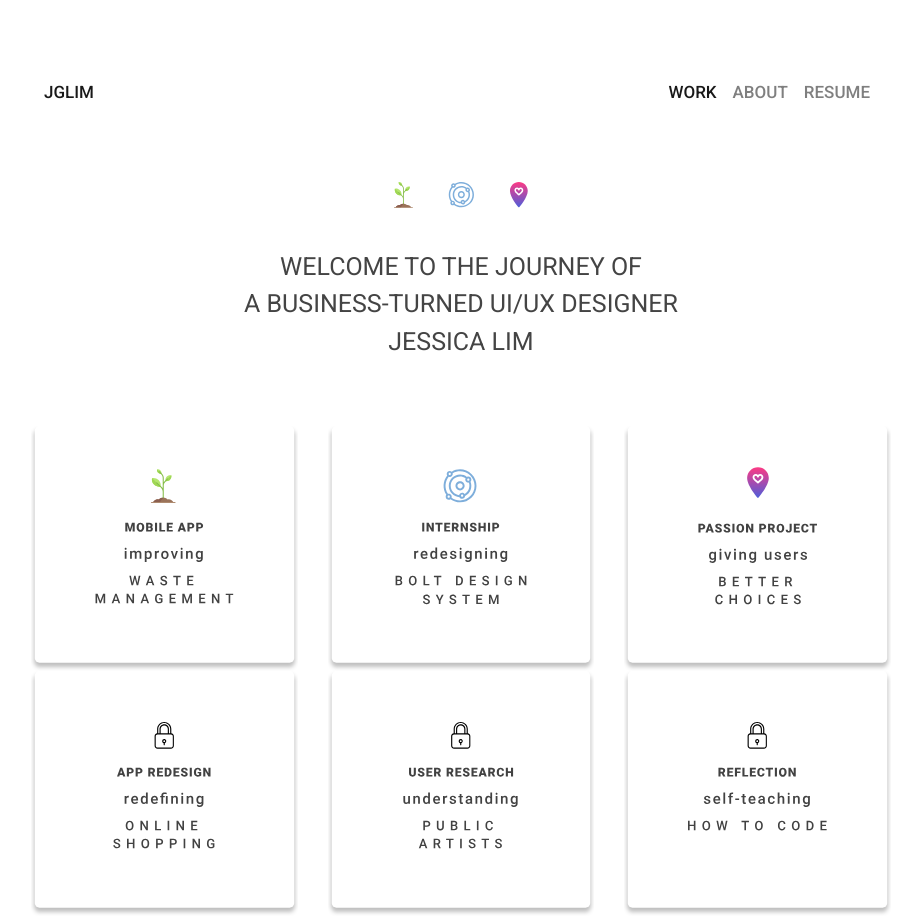
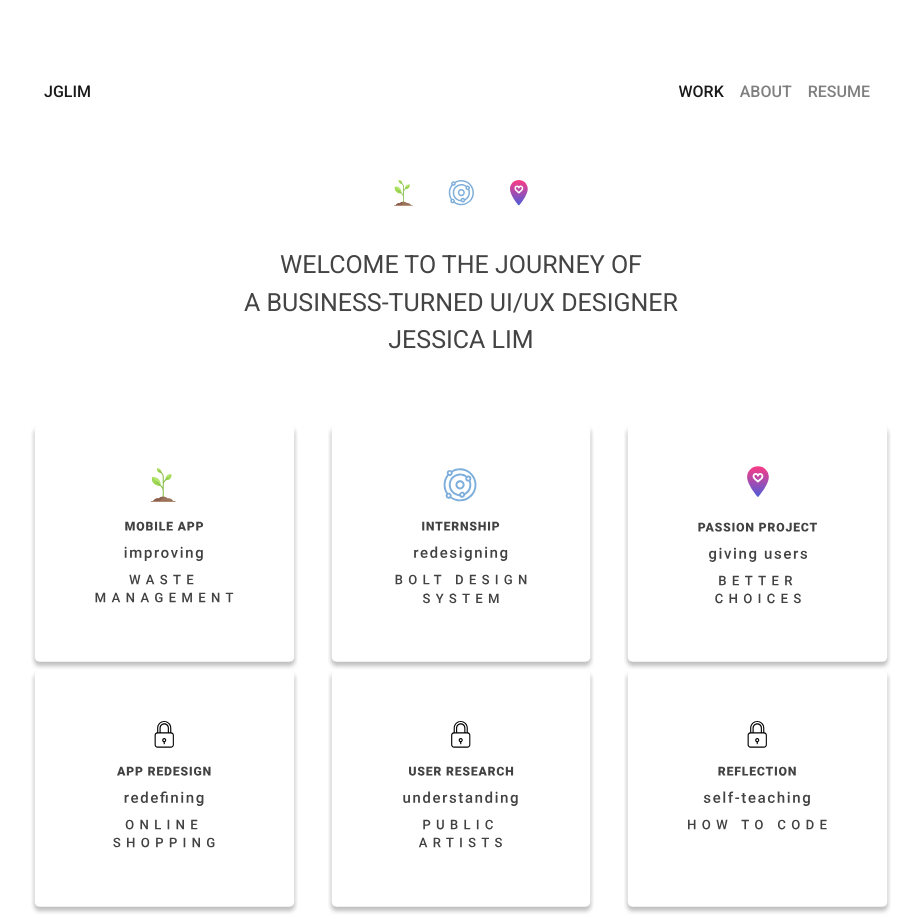
Before and after one commit to jglim997/PUI21-Final-Project, a plain HTML site: page index.html in a window 1280 px wide. Shown: the top 919 px of the page, without its empty margins (179-1100 px from the left). Drawn offline with nearby package versions, Linux system fonts and the light colour scheme; a web font is replaced by a local one.

Commit message:
cleaning code

```diff
--- a/about.css
+++ b/about.css
@@ -1,8 +1,4 @@
 body{
-    /* margin-left: 13rem;
-    margin-right: 13rem;
-    margin-top: 4rem;
-    margin-bottom: 20px; */
     margin-left: 15%;
     margin-right: 15%;
     margin-top: 4rem;
@@ -13,7 +9,7 @@ body{
 .logo{
     font-family: "roboto";
     text-decoration: none;
-    font-size: 18px;
+    font-size: 17px;
     color: rgb(58, 58, 58);
     font-weight: 700;
 }
@@ -21,56 +17,10 @@ body{
 .navbutton{
     font-family: "roboto";
     text-decoration: none;
-    font-size: 17px;
+    font-size: 16px;
     color: rgb(58, 58, 58);
     font-weight: 500;
 }
-
-/* nav{
-    float: right;
-    word-spacing: 20px;
-} */
-
-
-/* .navbar{
-    float: right;
-    word-spacing: 20px;
-}
-
-header{
-
-    padding-top: 50px;
-}
-
-.navbutton {
-    border-style: solid;
-    border-radius: 12px;
-    border-width: 1px;
-    border-color: rgba(99, 99, 99, 0.822);
-    color: rgb(99, 99, 99);
-    text-decoration: none;
-    font-family: -apple-system, BlinkMacSystemFont, Segoe UI, 'Roboto', Oxygen, Ubuntu, Cantarell, 'Open Sans', 'Helvetica Neue', sans-serif;
-    padding-left: 15px;
-    padding-right: 15px;
-    padding-top: 8px;
-    padding-bottom: 8px;
-    display: inline-block;
-    font-size: 10px;
-} */
-
-/* .intro{
-    font-family: -apple-system, BlinkMacSystemFont, Segoe UI, 'Roboto', Oxygen, Ubuntu, Cantarell, 'Open Sans', 'Helvetica Neue', sans-serif;
-    font-weight: bolder;
-    letter-spacing: 40px;
-    font-size: 45px;
-    color:rgb(0, 12, 63);
-    margin-top: 150px;
-    line-height: 80px;
-    margin-left: 30%;
-    margin-right: 15%;
-    text-align: justify;
-
-} */
 
 .me{
     margin-top: 45px;
@@ -78,18 +28,15 @@ header{
     margin-right: 10%;
 }
 .bonjour{
-    /* font-family: "roboto"; */
     font-family: "francois one";
     font-weight: 500;
     font-size: 23px;
-    /* font-size: 28px; */
     margin-top: -20px;
     color: rgb(0, 0, 56);
     line-height: 28px;
     text-align: center;
     margin-left: 15%;
     margin-right: 15%;
-    /* letter-spacing: 3px; */
     margin-bottom: 13px;
     text-transform: uppercase;
 }
@@ -101,15 +48,9 @@ header{
 }
 
 .intro{
-    /* margin-left: 17%;
-    margin-right: 17%; */
     margin-left: 15%;
     margin-right: 15%;
     margin-top: 50px;
-    /* float: inline-start;
-    display: flex;
-    justify-content: space-evenly; */
-
 }
 
 .aboutme{
--- a/dou.css
+++ b/dou.css
@@ -10,7 +10,7 @@ body{
 .logo{
     font-family: "roboto";
     text-decoration: none;
-    font-size: 18px;
+    font-size: 17px;
     color: rgb(58, 58, 58);
     font-weight: 700;
 }
@@ -18,7 +18,7 @@ body{
 .navbutton{
     font-family: "roboto";
     text-decoration: none;
-    font-size: 17px;
+    font-size: 16px;
     color: rgb(58, 58, 58);
     font-weight: 500;
 }
@@ -56,8 +56,6 @@ h4{
     color: #505050;
     font-weight: lighter;
     font-size: 16px;
-    /* padding-right: 350px; */
-    /* text-align: justify; */
     line-height: 25px;
 
 
@@ -69,7 +67,6 @@ h3{
     letter-spacing: 5px;
     color: #505050;
     margin-bottom: 20px;
-    /* font-weight: bolder; */
     font-weight: 630;
 }
 
@@ -77,7 +74,6 @@ p{
     font-family: -apple-system, BlinkMacSystemFont, Segoe UI, 'Roboto', Oxygen, Ubuntu, Cantarell, 'Open Sans', 'Helvetica Neue', sans-serif;
     color: #505050;
     font-weight: 200;
-    /* font-size: 17px; */
     font-size: 19px;
     line-height: 28px;
     margin-bottom: 50px;
@@ -112,7 +108,6 @@ h5{
     margin-left: 15%;
     margin-right: 15%;
     color: #505050;
-    /* padding-bottom: 30px; */
     font-family: -apple-system, BlinkMacSystemFont, Segoe UI, 'Roboto', Oxygen, Ubuntu, Cantarell, 'Open Sans', 'Helvetica Neue', sans-serif;
 }
 
@@ -132,8 +127,6 @@ h5{
 
 .exp{
     background-image: url(images/MacBook\ -\ 22.svg);
-    /* margin-left: -20%;
-    margin-right: -20%; */
     padding-left: 15%;
     padding-right: 15%;
     background-repeat: no-repeat;
@@ -155,11 +148,9 @@ h5{
     margin-top: 20px;
 }
 .rest{
-
-        margin-left: 15%;
-        margin-right: 15%;
-        margin-top: 50px;
-
+    margin-right: 15%;
+    margin-top: 50px;
+    margin-left: 15%;
 }
 
 .colors{
@@ -193,25 +184,3 @@ h5{
     margin-right: 20%;
 
 }
-
-
-/* footer{
-    font-family: 'roboto', sans-serif;
-    font-weight: lighter;
-    text-align: center;
-    font-size: 13px;
-    color: black;
-
-} */
-
-/* .painpoints{
-    margin-left: 10%;
-    margin-right: 10%;
-} */
-/* .pic{
-    margin-right: -29%;
-    margin-left: -29%;
-    padding-right: 29%;
-    padding-left: 29%;
-    background-color: rgb(193, 238, 241);
-} */
--- a/index.css
+++ b/index.css
@@ -1,19 +1,14 @@
 body{
-    /* background-color: #EFF4FF; */
     background-color: white;
-    /* background-image: linear-gradient( #eff4ff,white    ); */
-    /* margin-left: 13rem;
-    margin-right: 13rem; */
     margin-left: 15%;
     margin-right: 15%;
     margin-top: 4rem;
 }
 
-
 .title{
     font-family: "roboto";
     text-decoration: none;
-    font-size: 18px;
+    font-size: 17px;
     color: rgb(68, 68, 68);
     font-weight: 700;
 }
@@ -21,7 +16,7 @@ body{
 .navbutton{
     font-family: "roboto";
     text-decoration: none;
-    font-size: 17px;
+    font-size: 16px;
     color: rgb(58, 58, 58);
     font-weight: 500;
 }
@@ -37,7 +32,6 @@ body{
 .intro{
     font-family:'Francois One','roboto';
     font-size: 25px;
-    /* font-weight: 100; */
     text-transform: uppercase;
     text-align: center;
     padding-top: 40px;
@@ -128,25 +122,6 @@ h1{
     padding-right: 2%;
 }
 
-
-/* .display{
-    padding-top: 30px;
-    margin-right: 18rem;
-    margin-left: 18rem;
-    float: inline-start;
-    display: flex;
-    justify-content: space-evenly;
-} */
-
-/* .line2{
-    margin-left: 18rem;
-    margin-right: 18rem;
-    float: inline-start;
-    display: flex;
-    justify-content: space-evenly;
-    padding-top: 10px;
-    padding-bottom: 75px;
-} */
 footer{
     font-family: 'roboto', sans-serif;
     font-weight: normal;
--- a/pegasystems.css
+++ b/pegasystems.css
@@ -10,7 +10,7 @@ body{
 .logo{
     font-family: "roboto";
     text-decoration: none;
-    font-size: 18px;
+    font-size: 17px;
     color: rgb(58, 58, 58);
     font-weight: 700;
 }
@@ -18,7 +18,7 @@ body{
 .navbutton{
     font-family: "roboto";
     text-decoration: none;
-    font-size: 17px;
+    font-size: 16px;
     color: rgb(58, 58, 58);
     font-weight: 500;
 }
@@ -34,9 +34,6 @@ h1{
     margin-top: 70px;
     margin-left: 15%;
     margin-right: 15%;
-    /* margin-left: 15%;
-    margin-right: 15%; */
-    /* background: rgb(220, 255, 243); */
 }
 
 h6{
@@ -48,14 +45,10 @@ h6{
 h2{
     font-family: -apple-system, BlinkMacSystemFont, Segoe UI, 'Roboto', Oxygen, Ubuntu, Cantarell, 'Open Sans', 'Helvetica Neue', sans-serif;
     color: #505050;
-
     font-weight: 350;
     font-size: 19px;
-    /* padding-right: 350px; */
     text-align: left;
     line-height: 25px;
-
-
 }
 
 h3{
@@ -64,8 +57,5 @@ h3{
     font-weight: lighter;
     font-size: 16px;
     padding-right: 350px;
-    /* text-align: justify; */
     line-height: 25px;
-
-
 }
--- a/trashtalk.css
+++ b/trashtalk.css
@@ -10,7 +10,7 @@ body{
 .logo{
     font-family: "roboto";
     text-decoration: none;
-    font-size: 18px;
+    font-size: 17px;
     color: rgb(58, 58, 58);
     font-weight: 700;
 }
@@ -18,7 +18,7 @@ body{
 .navbutton{
     font-family: "roboto";
     text-decoration: none;
-    font-size: 17px;
+    font-size: 16px;
     color: rgb(58, 58, 58);
     font-weight: 500;
 }
@@ -45,14 +45,9 @@ h6{
 h2{
     font-family: -apple-system, BlinkMacSystemFont, Segoe UI, 'Roboto', Oxygen, Ubuntu, Cantarell, 'Open Sans', 'Helvetica Neue', sans-serif;
     color: #505050;
-
     font-weight: 350;
     font-size: 19px;
-    /* padding-right: 350px; */
-    /* text-align: justify; */
     line-height: 25px;
-
-
 }
 h3{
     font-family: -apple-system, BlinkMacSystemFont, Segoe UI, 'Roboto', Oxygen, Ubuntu, Cantarell, 'Open Sans', 'Helvetica Neue', sans-serif;
@@ -68,11 +63,7 @@ h4{
     color: #505050;
     font-weight: lighter;
     font-size: 16px;
-    /* padding-right: 350px; */
-    /* text-align: justify; */
     line-height: 25px;
-
-
 }
 .photo{
     margin-top:50px;
@@ -80,13 +71,11 @@ h4{
     margin-right: -200px;
     padding-right: 200px;
     padding-left: 200px;
-    /* background-color:rgb(241, 241, 241); */
     background-image: url(images/finalcolor.svg);
     background-size: 100%;
     background-repeat: no-repeat;
 
 }
-
 
 .peak{
     margin-right: 5%;
@@ -103,6 +92,7 @@ h4{
     font-weight: bolder;
     letter-spacing: 5px;
 }
+
 .t{
     font-family: -apple-system, BlinkMacSystemFont, Segoe UI, 'Roboto', Oxygen, Ubuntu, Cantarell, 'Open Sans', 'Helvetica Neue', sans-serif;
     color: #505050;
@@ -121,9 +111,6 @@ h4{
 }
 
 .incentives{
-    /* float: inline-start;
-    display: flex;
-    justify-content: space-evenly; */
     margin-left: 10%;
     margin-right: 10%;
     text-align: center;
@@ -135,8 +122,6 @@ h4{
     color: #505050;
     font-weight: 350;
     font-size: 19px;
-    /* padding-right: 350px; */
-    /* text-align: justify; */
     line-height: 25px;
     margin-left: 14%;
     margin-right: 14%;
@@ -149,9 +134,6 @@ h4{
     margin-top: 50px;
 }
 
-
-
-
 p{
     font-family: -apple-system, BlinkMacSystemFont, Segoe UI, 'Roboto', Oxygen, Ubuntu, Cantarell, 'Open Sans', 'Helvetica Neue', sans-serif;
     color: #505050;
@@ -159,8 +141,8 @@ p{
     font-size: 19px;
     line-height: 28px;
     margin-bottom: 50px;
+}
 
-}
 h5{
     font-family: -apple-system, BlinkMacSystemFont, Segoe UI, 'Roboto', Oxygen, Ubuntu, Cantarell, 'Open Sans', 'Helvetica Neue', sans-serif;
     color: #505050;
@@ -169,16 +151,16 @@ h5{
     font-size: 17px;
     line-height: 25px;
 }
+
 .painpoint{
     margin-bottom: 50px;
+}
 
-}
 .journey{
     margin-left: -200px;
     margin-right: -200px;
     padding-right: 200px;
     padding-left: 200px;
-    /* background-color: white; */
 }
 ul{
     font-family: -apple-system, BlinkMacSystemFont, Segoe UI, 'Roboto', Oxygen, Ubuntu, Cantarell, 'Open Sans', 'Helvetica Neue', sans-serif;
@@ -201,8 +183,6 @@ ul{
     margin-right: -20%;
     margin-left: -20%;
     padding-bottom: 10px;
-
-    /* background-color:rgb(238, 250, 255); */
 }
 
 .process{
@@ -216,5 +196,4 @@ ul{
     text-align: center;
     margin-top: 50px;
     padding-top: 50px;
-
 }
```
Also changed, not shown: dou.html (+0 -29 lines), index.html (+0 -21 lines), index.js (+0 -48 lines), trashtalk.html (+0 -10 lines), Assets/indexlight.css (renamed from indexlight.css), Assets/indexlight.html (renamed from indexlight.html), Assets/indexlight.js (renamed from indexlight.js), 3 other files.
